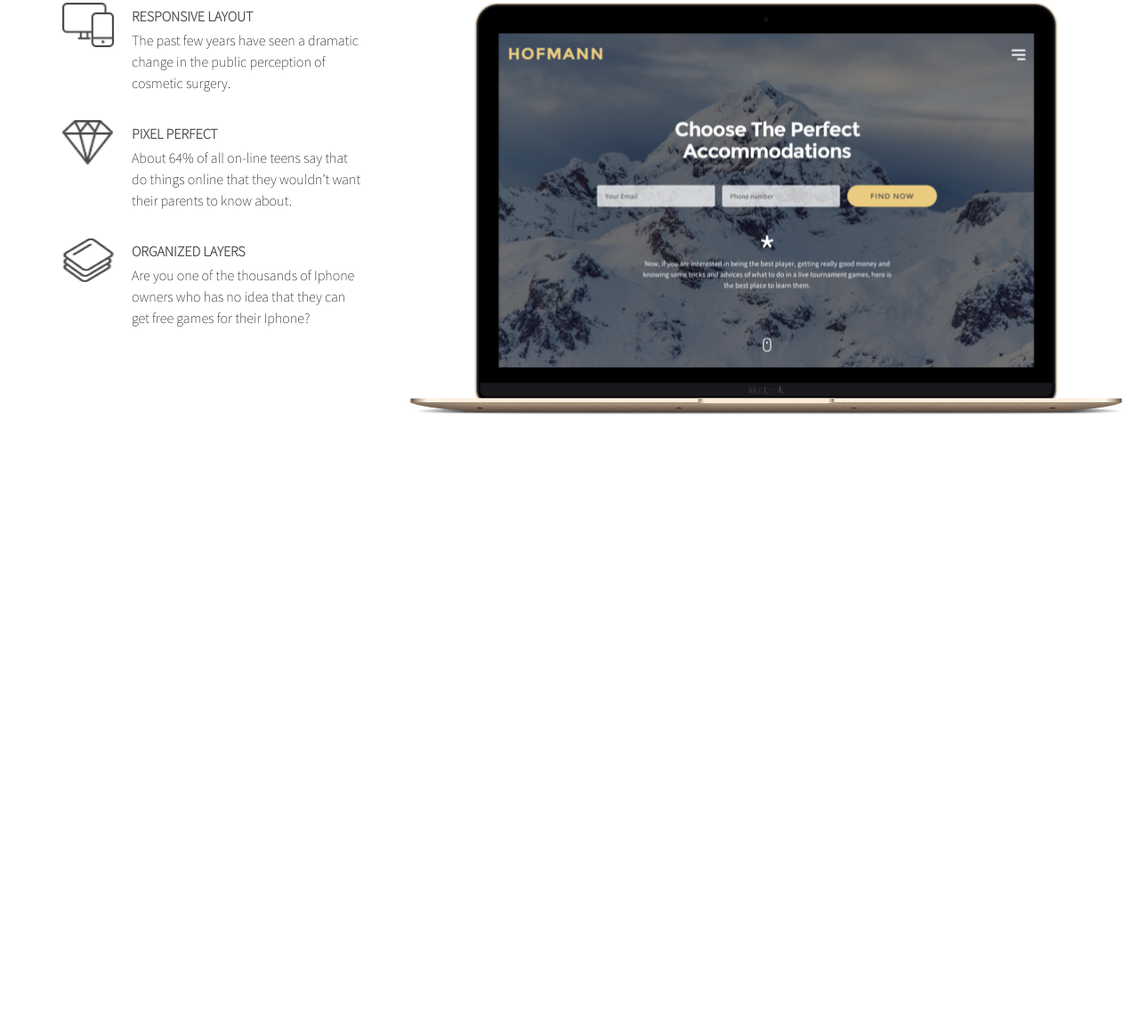
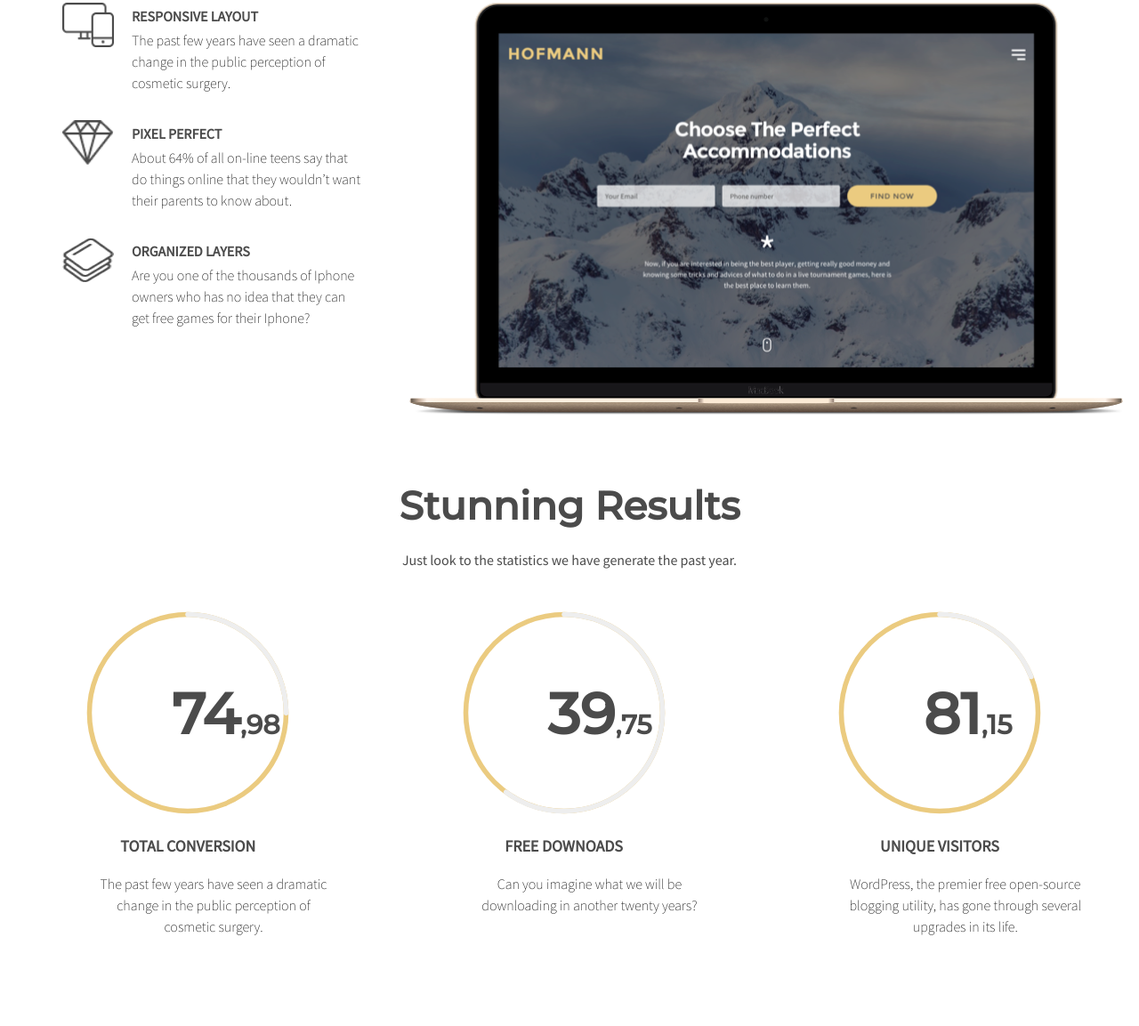
Before and after one commit to longhuynh-agilityio/thao.ha.y-html-css-practice1, a plain HTML site: page index.html in a window 1280 px wide. Shown: the part 1434-2587 px from the top of the page at 89% size. Before the commit the page ends 1935 px from the top, so only its background shows below. Drawn offline with Linux system fonts and the light colour scheme.

Commit message:
Implement Stunning Results

```diff
--- a/index.html
+++ b/index.html
@@ -15,6 +15,15 @@
         href="https://fonts.googleapis.com/css2?family=Montserrat:wght@100&family=Source+Sans+Pro:wght@200&display=swap"
         rel="stylesheet">
     <link rel="stylesheet" type="text/css" href="./styles/main.css">
+    <link
+        href="https://fonts.googleapis.com/css2?family=Montserrat:wght@100;500&family=Source+Sans+Pro:wght@200&display=swap"
+        rel="stylesheet">
+    <link
+        href="https://fonts.googleapis.com/css2?family=Montserrat:wght@100;500&family=Source+Sans+Pro:wght@200;400&display=swap"
+        rel="stylesheet">
+    <link
+        href="https://fonts.googleapis.com/css2?family=Montserrat:wght@100;500&family=Source+Sans+Pro:wght@200;400&display=swap"
+        rel="stylesheet">
 </head>
 
 <body>
@@ -37,7 +46,7 @@
             <p class="topic">As conscious traveling Paupers we must always be concerned about our dear Mother Earth. If
                 you think about it, you travel across her face, and She is the host to your journey; without Her we
                 could not find the unfolding adventures that attract and feed our souls.</p>
-            <button class="explore-btn"> EXPLORE</button>
+            <button class="explore-btn"> explore</button>
         </div>
 
     </div>
@@ -48,7 +57,7 @@
             <div class="cards">
                 <div class="card">
                     <div class="card-header">
-                        <img class="card-image" src="./images/card-header1.png"></img>
+                        <img class="card-image" src="./images/card-header-1.png"></img>
                         <div class="card-title">
                             <p class="card-title-top">FREEMIUM</p>
                             <p class="dolar">$</p>
@@ -63,13 +72,13 @@
 
                         </div>
                         <div class="card-footer">
-                            <p>GET STARTED</p>
+                            <p>get started</p>
                         </div>
                     </div>
                 </div>
                 <div class="card">
                     <div class="card-header">
-                        <img class="card-image" src="./images/card-header 2.png"></img>
+                        <img class="card-image" src="./images/card-header-2.png"></img>
                         <div class="card-title">
                             <p class="card-title-top">START UP</p>
                             <p class="dolar">$</p>
@@ -84,13 +93,13 @@
 
                         </div>
                         <div class="card-footer">
-                            <p>GET STARTED</p>
+                            <p>get started</p>
                         </div>
                     </div>
                 </div>
                 <div class="card">
                     <div class="card-header">
-                        <img class="card-image" src="./images/card-header 3.png"></img>
+                        <img class="card-image" src="./images/card-header-3.png"></img>
                         <div class="card-title">
                             <p class="card-title-top">BUSINESS</p>
                             <p class="dolar">$</p>
@@ -107,14 +116,14 @@
 
                         </div>
                         <div class="card-footer">
-                            <button>GET STARTED </button>
+                            <button>get started</button>
 
                         </div>
                     </div>
                 </div>
                 <div class="card">
                     <div class="card-header">
-                        <img class="card-image" src="images/card-header 4.png"></img>
+                        <img class="card-image" src="images/card-header-4.png"></img>
                         <div class="card-title">
                             <p class="card-title-top">ENTERPRISE</p>
                             <p class="dolar">$</p>
@@ -131,7 +140,7 @@
 
                         </div>
                         <div class="card-footer">
-                            <p>GET STARTED</p>
+                            <p>get started</p>
                         </div>
                     </div>
                 </div>
@@ -168,8 +177,7 @@
                     <div class="respopnsive">
                         <p class="res-layout">ORGANIZED LAYERS</p>
                         <p class="res-ex">Are you one of the thousands of Iphone owners who has no idea that they can
-                            get
-                            free games for their Iphone?</p>
+                            get free games for their Iphone?</p>
                     </div>
                 </div>
             </div>
@@ -178,6 +186,70 @@
             </div>
         </div>
     </div>
+
+    <!-- Stunning Results -->
+    <div class="content-stunning">
+        <p class="stunning-title">Stunning Results</p>
+        <p class="stunning-ex">Just look to the statistics we have generate the past year.</p>
+        <div class="flex-wrapper">
+            <div class="single-chart">
+                <svg viewBox="0 0 36 36" class="circular-chart">
+                    <path class="circle-bg" d="M18 2.0845
+                    a 15.9155 15.9155 0 0 1 0 31.831
+                    a 15.9155 15.9155 0 0 1 0 -31.831" />
+                    <path class="circle" stroke-dasharray="25, 100" d="M18 2.0845
+                    a 15.9155 15.9155 0 0 1 0 31.831
+                    a 15.9155 15.9155 0 0 1 0 -31.831" />
+
+                </svg>
+                <p class="circle-number">74<span>,98</span></p>
+                <div class="circle-title">
+                    <h2>total conversion </h2>
+                    <p>The past few years have seen a dramatic change in the public perception of cosmetic
+                        surgery.</p>
+                </div>
+            </div>
+
+            <div class="single-chart">
+                <svg viewBox="0 0 36 36" class="circular-chart">
+                    <path class="circle-bg" d="M18 2.0845
+                    a 15.9155 15.9155 0 0 1 0 31.831
+                    a 15.9155 15.9155 0 0 1 0 -31.831" />
+                    <path class="circle" stroke-dasharray="60, 100" d="M18 2.0845
+                    a 15.9155 15.9155 0 0 1 0 31.831
+                    a 15.9155 15.9155 0 0 1 0 -31.831" />
+
+                </svg>
+                <p class="circle-number">39<span>,75</span></p>
+                <div class="circle-title">
+                    <h2>free downoads </h2>
+                    <p>Can you imagine what we will be downloading in another twenty years?</p>
+                </div>
+            </div>
+
+            <div class="single-chart">
+                <svg viewBox="0 0 36 36" class="circular-chart">
+                    <path class="circle-bg" d="M18 2.0845
+                    a 15.9155 15.9155 0 0 1 0 31.831
+                    a 15.9155 15.9155 0 0 1 0 -31.831" />
+                    <path class="circle" stroke-dasharray="19, 100" d="M18 2.0845
+                    a 15.9155 15.9155 0 0 1 0 31.831
+                    a 15.9155 15.9155 0 0 1 0 -31.831" />
+
+                </svg>
+                <p class="circle-number">81<span>,15</span></p>
+                <div class="circle-title">
+                    <h2>Unique visitors </h2>
+                    <p>WordPress, the premier free open-source blogging utility, has gone through several upgrades in
+                        its
+                        life.</p>
+                </div>
+            </div>
+        </div>
+    </div>
+
+    <!-- Footer -->
+
 </body>
 
 </html>
--- a/styles/main.css
+++ b/styles/main.css
@@ -5,11 +5,11 @@
     list-style: none;
 }
 .header {
-    background-image: url("./images/Background.png");
     width: 100%;
     height: 680px;
     background-size: cover;
     position: relative;
+    background-image: url(../images/Background.jpg);
 }
 .header h1 {
     position: absolute;
@@ -94,6 +94,8 @@
     background: #ebcb80;
     border-radius: 50px;
     color: #4b4b4b;
+    border: none;
+    text-transform: uppercase;
 }
 /* subscribing plans */
 .content-sp {
@@ -178,6 +180,7 @@
     left: 69px;
     color: #4b4b4b;
     font-family: Montserrat;
+    text-transform: uppercase;
 }
 .card-footer button {
     background: #ebcb80;
@@ -189,6 +192,7 @@
     top: -9px;
     border: none;
     color: #4b4b4b;
+    text-transform: uppercase;
 }
 /* Features */
 
@@ -250,3 +254,119 @@
 .layout-right {
     margin-left: 50px;
 }
+/* Stunning Results */
+.content-stunning {
+    padding-top: 40px;
+}
+.stunning-title {
+    font-family: Montserrat;
+    font-style: normal;
+    font-weight: bold;
+    font-size: 44px;
+    color: #4b4b4b;
+    text-align: center;
+}
+.stunning-ex {
+    font-family: Source Sans Pro;
+    font-style: normal;
+    font-weight: normal;
+    font-size: 16px;
+    line-height: 24px;
+    color: #4b4b4b;
+    text-align: center;
+    margin-top: 22px;
+}
+
+/* Circle */
+.flex-wrapper {
+    display: flex;
+    flex-flow: row nowrap;
+    margin-top: 25px;
+    padding-bottom: 100px;
+}
+
+.single-chart {
+    width: 33%;
+    justify-content: space-around;
+    position: relative;
+}
+.circle-number {
+    position: absolute;
+    top: 115px;
+    left: 193px;
+    font-family: Montserrat;
+    font-style: normal;
+    font-weight: bold;
+    font-size: 64px;
+    line-height: 42px;
+    color: #4b4b4b;
+}
+.circle-number span {
+    font-family: Montserrat;
+    font-style: normal;
+    font-weight: bold;
+    font-size: 30px;
+    line-height: 42px;
+
+    color: #4b4b4b;
+}
+.circular-chart {
+    display: block;
+    margin: 10px auto;
+    max-width: 80%;
+    max-height: 250px;
+}
+
+.circle-bg {
+    fill: none;
+
+    stroke: #ebcb80;
+    stroke-width: 0.8;
+}
+
+.circle {
+    fill: none;
+    stroke-width: 0.8;
+    stroke-linecap: round;
+    animation: progress 1s ease-out forwards;
+}
+
+@keyframes progress {
+    0% {
+        stroke-dasharray: 0 100;
+    }
+}
+
+.circular-chart .circle {
+    stroke: #eee;
+}
+
+.percentage {
+    fill: #666;
+    font-family: sans-serif;
+    font-size: 0.5em;
+    text-anchor: middle;
+}
+.circle-title {
+    text-align: center;
+}
+.circle-title h2 {
+    font-family: Source Sans Pro;
+    font-style: normal;
+    font-weight: bold;
+    font-size: 18px;
+    line-height: 30px;
+    color: #4b4b4b;
+    text-transform: uppercase;
+}
+.circle-title p {
+    font-family: Source Sans Pro;
+    font-style: normal;
+    font-weight: 300;
+    font-size: 16px;
+    line-height: 24px;
+    width: 262px;
+    height: 72px;
+    margin-left: 109px;
+    margin-top: 15px;
+}
```
Also changed, not shown: images/Background.jpg (added), images/Background.png (deleted), images/Fill-1.png (added), images/Fill-2.png (added), images/Fill-3.png (added), images/background-footer.jpg (added), images/card-header-1.png (renamed from images/card-header1.png), images/card-header-2.png (renamed from images/card-header 2.png), images/card-header-3.png (renamed from images/card-header 3.png), images/card-header-4.png (renamed from images/card-header 4.png).
